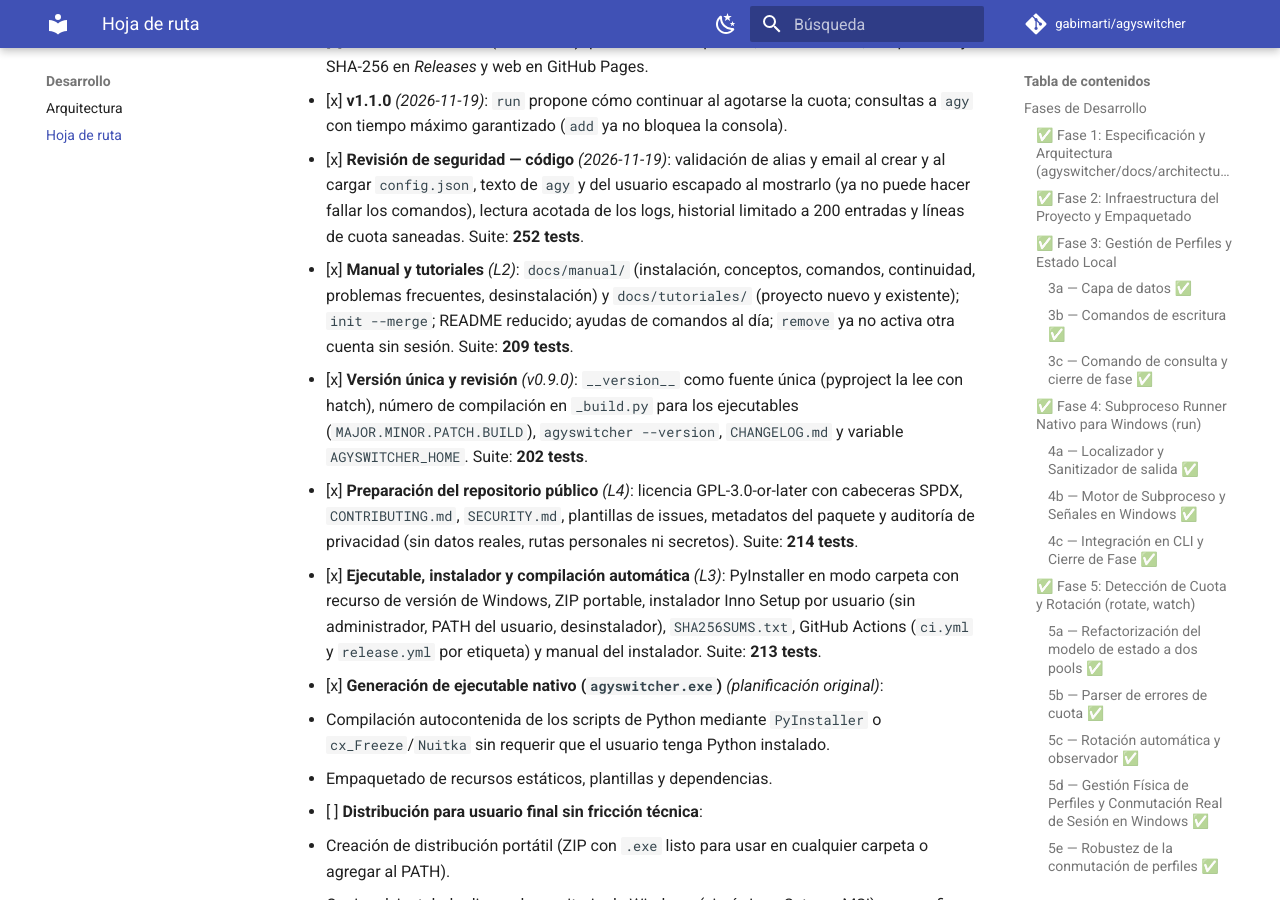
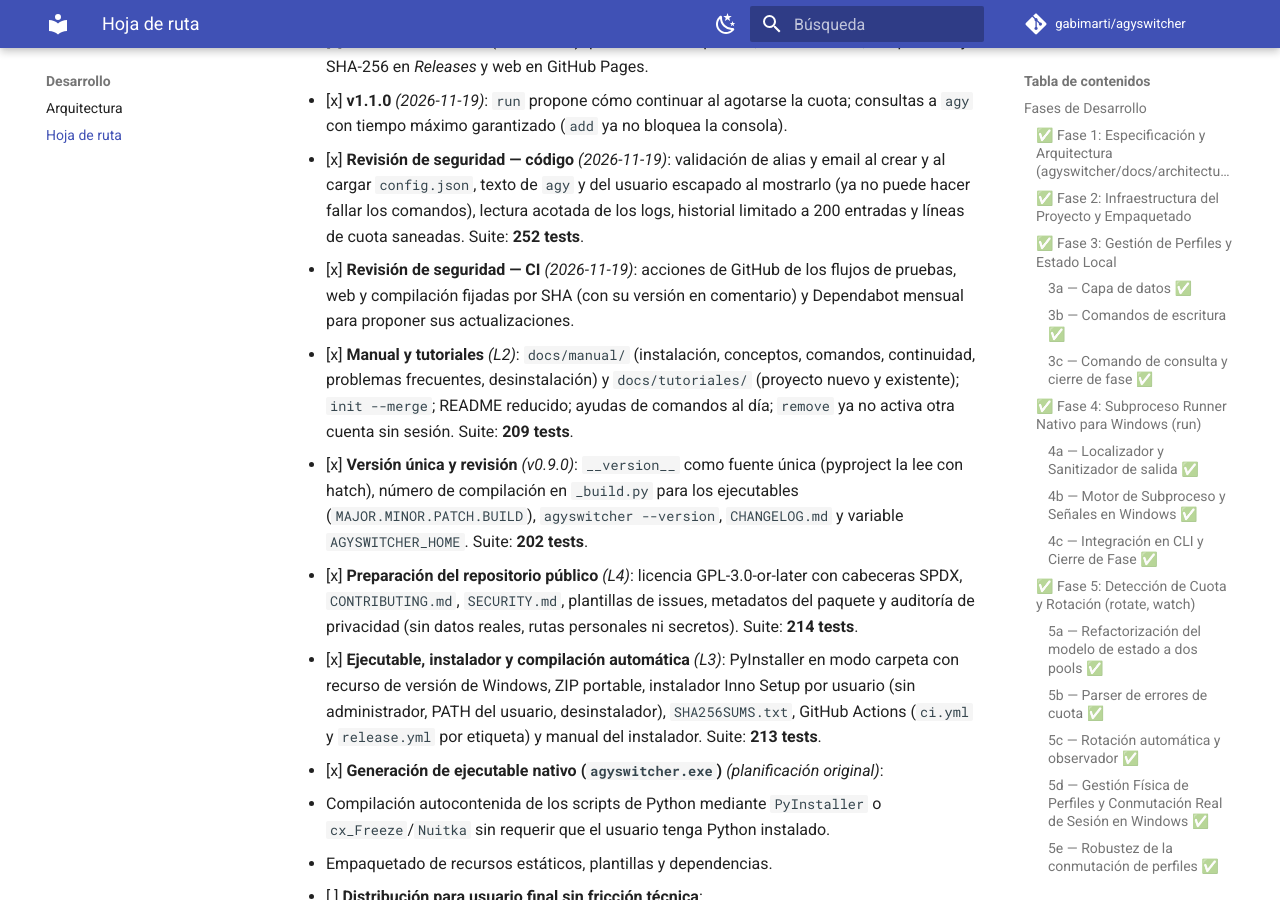
Before and after one commit to gabimarti/agyswitcher, an MkDocs documentation site: the page built from docs/roadmap.md, in a window 1280 px wide and 900 px high, scrolled down 8039 px. Built offline with MkDocs 1.6.1 and Material for MkDocs 9.7.7, drawn with Linux system fonts in a browser that asks for light colours; comment, search, counter and statistics services are not loaded.

Commit message:
CI: acciones de GitHub fijadas por SHA y Dependabot

```diff
--- a/docs/roadmap.md
+++ b/docs/roadmap.md
@@ -168,6 +168,7 @@ flowchart TD
 - [x] **Lanzamiento v1.0.0** *(2026-11-18)*: primera versión pública, con instalador, ZIP portable y SHA-256 en *Releases* y web en GitHub Pages.
 - [x] **v1.1.0** *(2026-11-19)*: `run` propone cómo continuar al agotarse la cuota; consultas a `agy` con tiempo máximo garantizado (`add` ya no bloquea la consola).
 - [x] **Revisión de seguridad — código** *(2026-11-19)*: validación de alias y email al crear y al cargar `config.json`, texto de `agy` y del usuario escapado al mostrarlo (ya no puede hacer fallar los comandos), lectura acotada de los logs, historial limitado a 200 entradas y líneas de cuota saneadas. Suite: **252 tests**.
+- [x] **Revisión de seguridad — CI** *(2026-11-19)*: acciones de GitHub de los flujos de pruebas, web y compilación fijadas por SHA (con su versión en comentario) y Dependabot mensual para proponer sus actualizaciones.
 - [x] **Manual y tutoriales** *(L2)*: `docs/manual/` (instalación, conceptos, comandos, continuidad, problemas frecuentes, desinstalación) y `docs/tutoriales/` (proyecto nuevo y existente); `init --merge`; README reducido; ayudas de comandos al día; `remove` ya no activa otra cuenta sin sesión. Suite: **209 tests**.
 - [x] **Versión única y revisión** *(v0.9.0)*: `__version__` como fuente única (pyproject la lee con hatch), número de compilación en `_build.py` para los ejecutables (`MAJOR.MINOR.PATCH.BUILD`), `agyswitcher --version`, `CHANGELOG.md` y variable `AGYSWITCHER_HOME`. Suite: **202 tests**.
 - [x] **Preparación del repositorio público** *(L4)*: licencia GPL-3.0-or-later con cabeceras SPDX, `CONTRIBUTING.md`, `SECURITY.md`, plantillas de issues, metadatos del paquete y auditoría de privacidad (sin datos reales, rutas personales ni secretos). Suite: **214 tests**.
```
Also changed, not shown: 4 other files.
